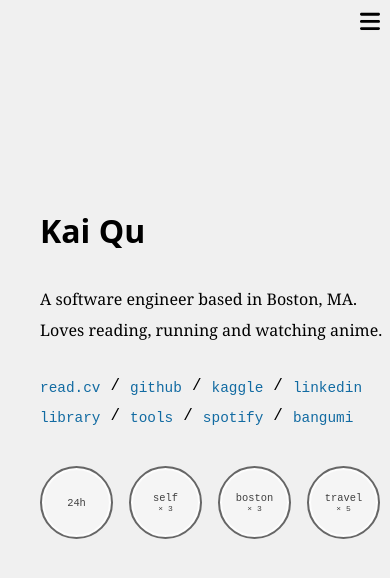
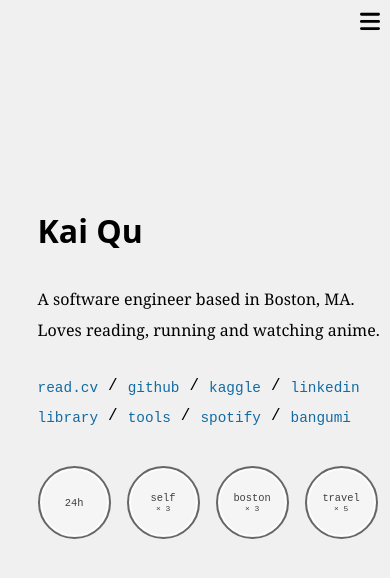
Before and after one commit to faithk7/faithk7.github.io, a Jekyll site: the page built from index.html, in a window 390 px wide. Shown: the top 578 px of the page. Built offline with Jekyll 4.4.1, drawn with Linux system fonts in a browser that asks for light colours.

Commit message:
[style] adjust the margin left in the mobile view of index

```diff
--- a/_sass/_index.scss
+++ b/_sass/_index.scss
@@ -37,7 +37,7 @@
     .c-center-container {
         display: block;
         margin-top: 43%;
-        margin-left: 20px;
+        margin-left: 1.1rem;
         margin-right: 0px;
         padding: 0;
         /* to disable scrolling */
```
